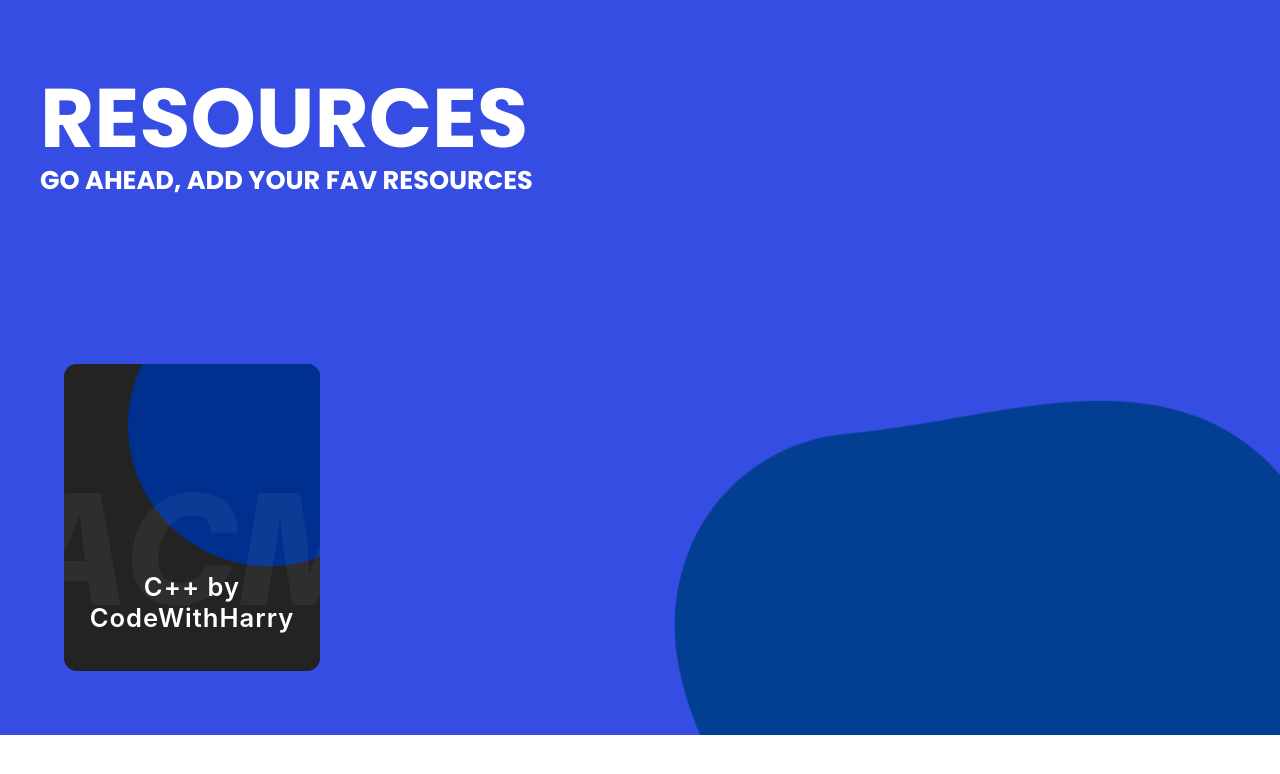
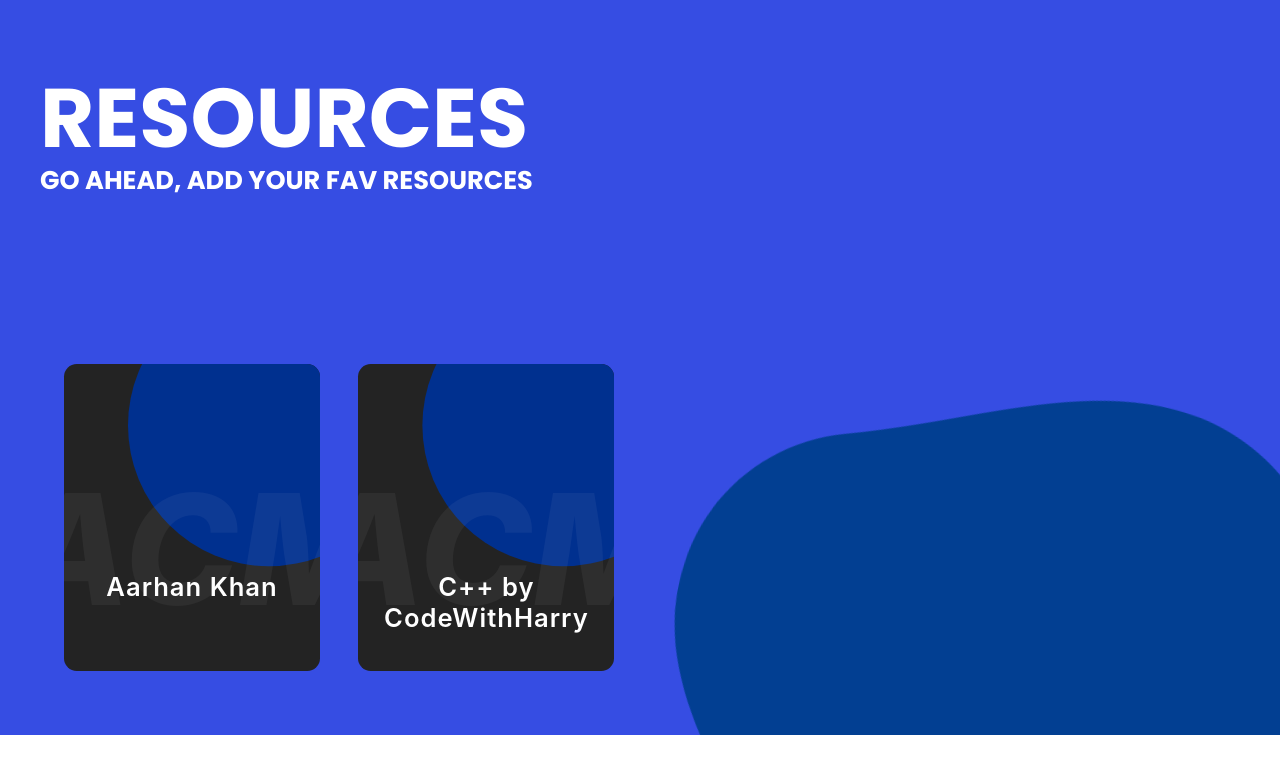
Before and after one commit to ACM-JUIT/Learning-Resources, a React (Create React App) app: page / in a window 1280 px wide. Shown: the top 774 px of the page. Built offline with nearby package versions, Linux system fonts and the light colour scheme.

Commit message:
added c++ course

```diff
--- a/src/data.js
+++ b/src/data.js
@@ -1,4 +1,9 @@
 export const resourcesData = [
+    {
+      courseName: "Aarhan Khan",
+      brief: "developer of this site",
+      link: "https://www.instagram.com/aarhan_._/",
+    },
     {
       courseName: "C++ by CodeWithHarry",
       brief: "C++ Basic Programming",
```
